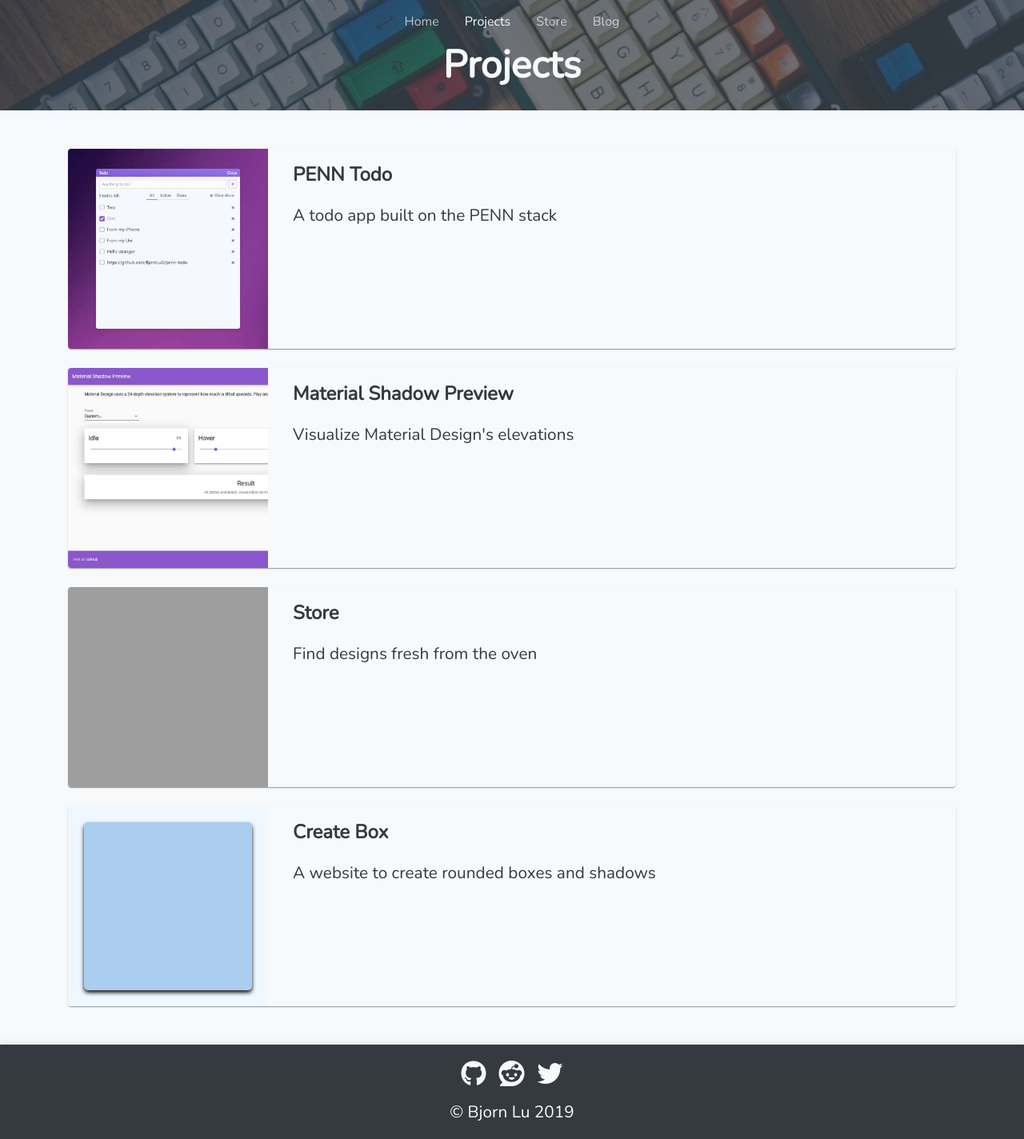
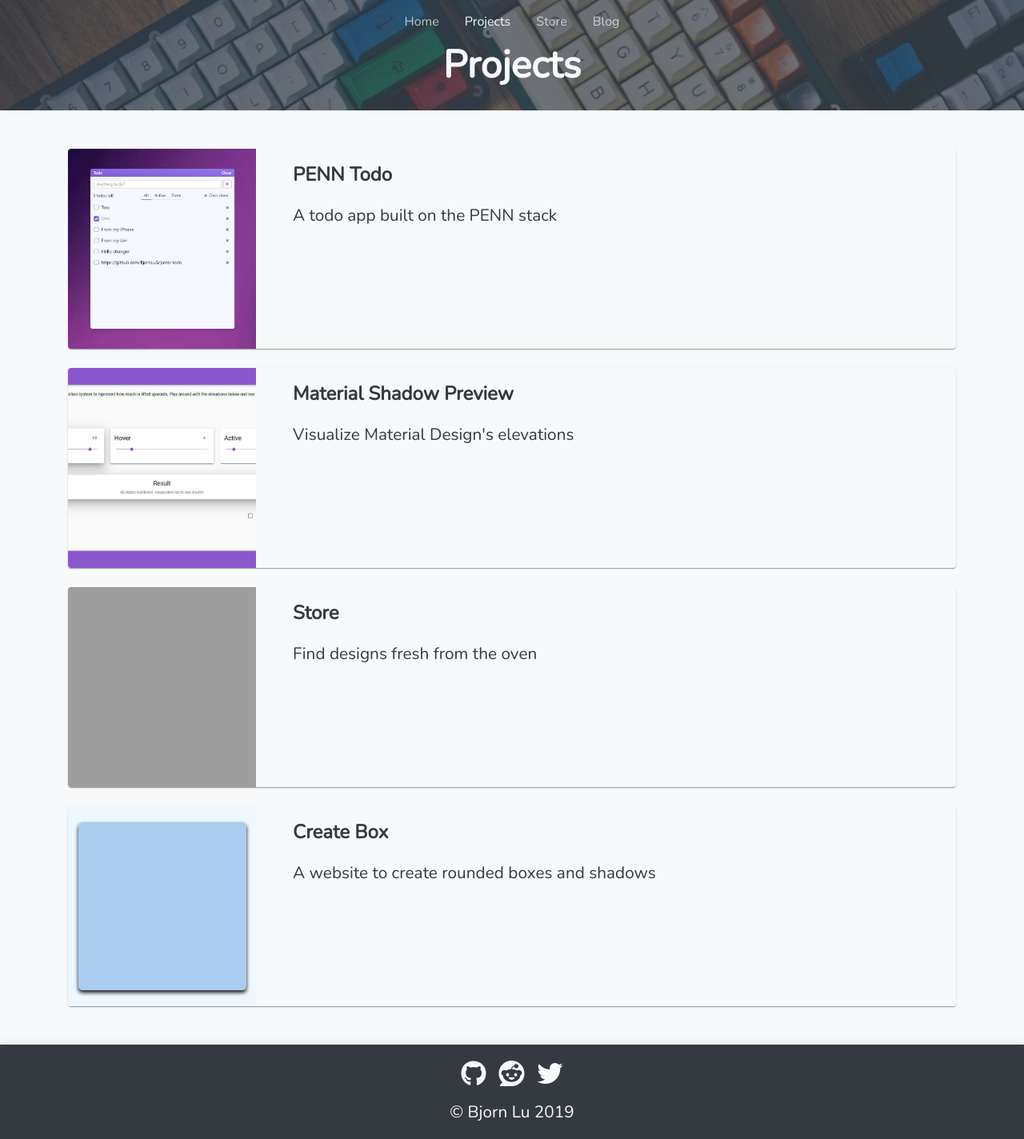
Before and after one commit to bluwy/website, a Jekyll site: the page built from projects/index.html, in a window 1280 px wide. Shown: the whole page at 80% size. Built offline with Jekyll 4.4.1, drawn with Linux system fonts in a browser that asks for light colours; nearby versions of some CDN libraries; grey boxes are pictures that could not be loaded.

Commit message:
Fix img fit

```diff
--- a/assets/css/home.scss
+++ b/assets/css/home.scss
@@ -224,7 +224,9 @@ $story-text-color: #f8f9fa;
     margin: 1rem auto;
 
     .card-image {
+      width: 100%;
       height: 250px;
+      object-fit: cover;
     }
   }
 }
--- a/assets/css/projects.scss
+++ b/assets/css/projects.scss
@@ -6,9 +6,10 @@
   height: auto;
   margin: 0 auto;
 
-  .card-image-wrapper, .card-image {
+  .card-image {
+    width: 100%;
     height: 250px;
-    overflow: hidden;
+    object-fit: cover;
   }
 }
 
@@ -17,7 +18,7 @@
     width: auto;
     height: 250px;
 
-    .card-image-wrapper {
+    .card-image {
       width: 265px;
     }
   }
--- a/projects/index.html
+++ b/projects/index.html
@@ -9,9 +9,7 @@ css: projects
       <a class="btn-link" href="{{ item.link | relative_url }}">
         <div class="card card-projects hoverable bg-light">
           <div class="row">
-            <div class="col-auto card-image-wrapper">
-              <img class="card-image" src="{{ item.src }}" alt="{{ item.name }} thumbnail" loading="lazy" height="250">
-            </div>
+            <img class="col-auto card-image" src="{{ item.src }}" alt="{{ item.name }} thumbnail" loading="lazy" height="250">
             <div class="col">
               <div class="card-content">
                 <h4 class="card-header">{{ item.name }}</h4>
```
